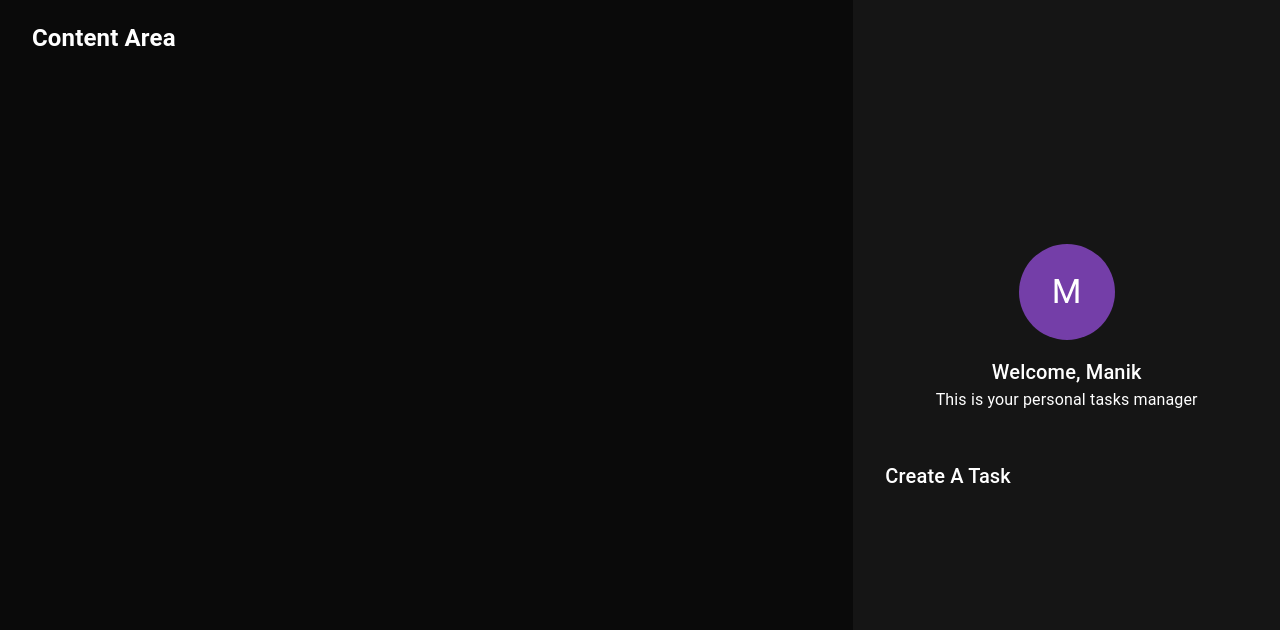
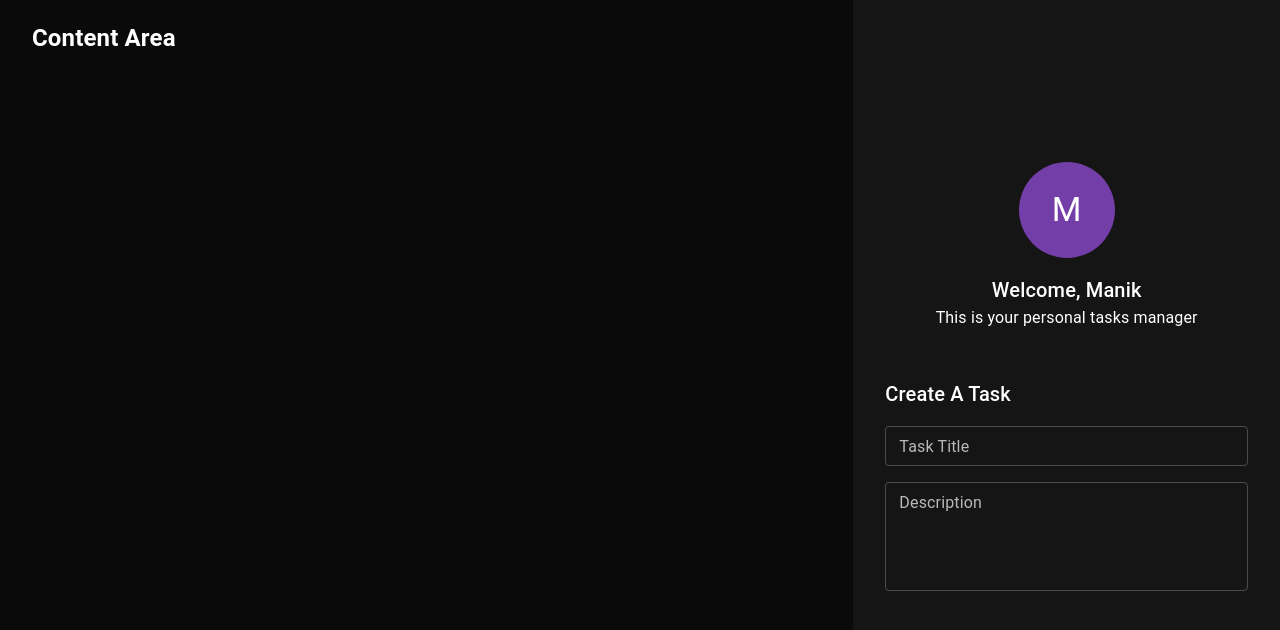
Before and after one commit to mh3r99/ts-react-todo-app, a React (Create React App) app: page / in a window 1280 px wide. Shown: the top 630 px of the page. Built offline with nearby package versions, Linux system fonts and the light colour scheme.

Commit message:
task title and task description

```diff
--- a/src/components/CreateTaskForm/CreateTaskForm.tsx
+++ b/src/components/CreateTaskForm/CreateTaskForm.tsx
@@ -1,5 +1,7 @@
 import React, { FC } from 'react';
-import { Box, Typography } from '@mui/material';
+import { Box, Typography, Stack } from '@mui/material';
+import TaskTitleField from './TaskTitleField';
+import TaskDescriptionField from './TaskDescriptionField';
 
 const CreateTaskForm: FC = () => {
   return (
@@ -14,6 +16,10 @@
       <Typography mb={2} component="h2" variant="h6">
         Create A Task
       </Typography>
+      <Stack sx={{ width: '100%' }} spacing={2}>
+        <TaskTitleField />
+        <TaskDescriptionField />
+      </Stack>
     </Box>
   );
 };
--- /dev/null
+++ b/src/components/CreateTaskForm/TaskDescriptionField.tsx
@@ -0,0 +1,20 @@
+import React, { FC } from 'react';
+import { TextField } from '@mui/material';
+
+const TaskDescriptionField: FC = () => {
+  return (
+    <TextField
+      id="description"
+      name="description"
+      label="Description"
+      placeholder="Description"
+      variant="outlined"
+      size="small"
+      multiline
+      rows={4}
+      fullWidth
+    />
+  );
+};
+
+export default TaskDescriptionField;
--- /dev/null
+++ b/src/components/CreateTaskForm/TaskTitleField.tsx
@@ -0,0 +1,18 @@
+import React, { FC } from 'react';
+import { TextField } from '@mui/material';
+
+const TaskTitleField: FC = () => {
+  return (
+    <TextField
+      id="title"
+      name="title"
+      label="Task Title"
+      placeholder="Task Title"
+      variant="outlined"
+      size="small"
+      fullWidth
+    />
+  );
+};
+
+export default TaskTitleField;
```
